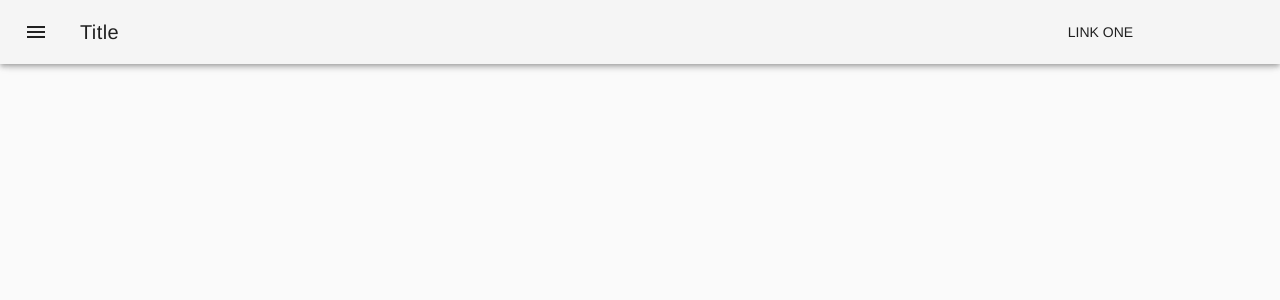
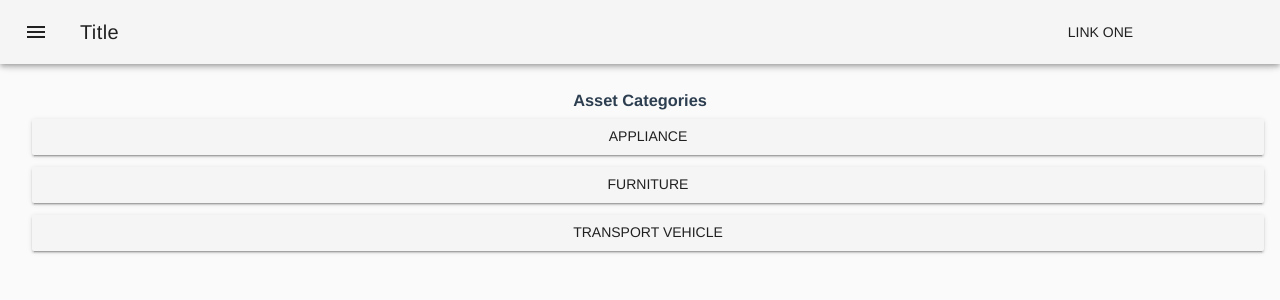
Before and after one commit to rewritehackathon/trude, a Vue app in the folder client/: page /assets in a window 1280 px wide. Shown: the top 300 px of the page. Built offline with nearby package versions, Linux system fonts and the light colour scheme.

Commit message:
changed value format in ins mockdata

```diff
--- a/client/insurancecustomerdata.js
+++ b/client/insurancecustomerdata.js
@@ -24,7 +24,7 @@ export default {
                 "policyType": "Business",
                 "policyStart": "01-01-2019",
                 "policyEnd": "01-01-2020",
-                "premium": "$6500.00",
+                "premium": "6500",
                 "businessID": 143338,
                 "coverage": [
                     {
@@ -43,7 +43,7 @@ export default {
                         "name": "IlFornino Stainless Steel Wood Fire Pizza Oven",
                         "assetType": "Appliance",
                         "serialNumber": "1234RTL09239001",
-                        "value": "$75,000",
+                        "value": "75000",
                         "photos": [
                             {
                                 "photoID": 66787,
@@ -63,7 +63,7 @@ export default {
                         "name": "Advance TabCo Bar",
                         "assetType": "Furniture",
                         "serialNumber": "1234RTL092930001",
-                        "value": "$20,000",
+                        "value": "20000",
                         "photos": [
                             {
                                 "photoID": 66544,
@@ -83,7 +83,7 @@ export default {
                         "name": "Flash Furniture 30'' Square Black Laminate Table Set with 4 Wood Slat",
                         "assetType": "Furniture",
                         "serialNumber": "1234RTL0916010001",
-                        "value": "$350",
+                        "value": "350",
                         "photos": [
                             {
                                 "photoID": 66544,
@@ -95,7 +95,7 @@ export default {
                         "name": "Oklahoma Sound Aristocrat Floor Lectern, Mahogany",
                         "assetType": "Furniture",
                         "serialNumber": "1234RTL0916010001",
-                        "value": "$350",
+                        "value": "350",
                         "photos": [
                             {
                                 "photoID": 66544,
@@ -106,7 +106,7 @@ export default {
                     {
                         "name": "2012 Peugeot Blue Van",
                         "assetType": "Transport Vehicle",
-                        "value": "$42,000",
+                        "value": "42000",
                         "serialNumber": "1234THK2893001",
                         "photos": [
                             {
--- a/client/src/router.js
+++ b/client/src/router.js
@@ -32,6 +32,12 @@ export default new Router({
       name:'Coverages',
       props:false,
       component: ()=> import('./views/Coverages.vue')
+    },
+    {
+      path:'/assets',
+      name: 'Assets',
+      props: false,
+      component: ()=> import ('./views/Assets.vue')
     }
   ]
 })
--- a/client/src/views/Assets.vue
+++ b/client/src/views/Assets.vue
@@ -1,13 +1,30 @@
 <template>
   <div>
-    <v-layout v-for="type in assetTypes">
+    <v-layout row>
+      <v-flex>
+        <h3>Asset Categories</h3>
+      </v-flex>
+    </v-layout>
+    <v-layout row v-for="type in assetTypes">
+      <v-flex>
+        <v-btn>
+          {{type}}
+      </v-btn>
+    </v-flex>
     </v-layout>
   </div>
 </template>
 
 <script>
 export default {
+  computed: {
+    assetTypes: function(){
+      return Object.keys(this.$store.getters.assetsByType)
+    },
+    assetWorth: function(){
 
+    }
+  }
 }
 </script>
 
--- a/client/src/views/Coverages.vue
+++ b/client/src/views/Coverages.vue
@@ -20,7 +20,9 @@
           </v-card-text>
           <v-card-actions>
             <v-btn flat>
-              Verify Declarations
+              <router-link to="/assets">
+                Verify Declarations
+              </router-link>
             </v-btn>
           </v-card-actions>
         </v-card>
```
